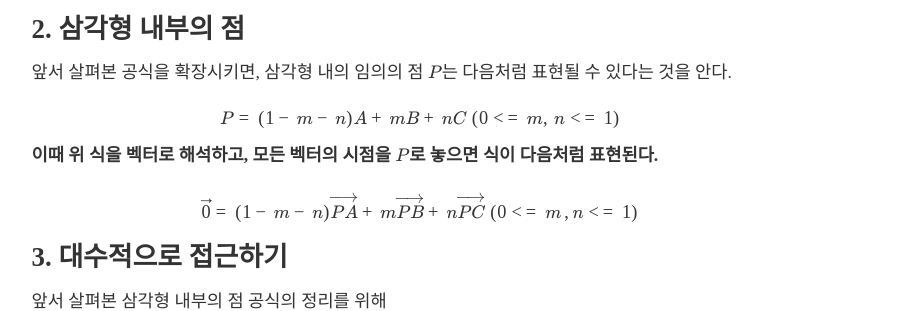
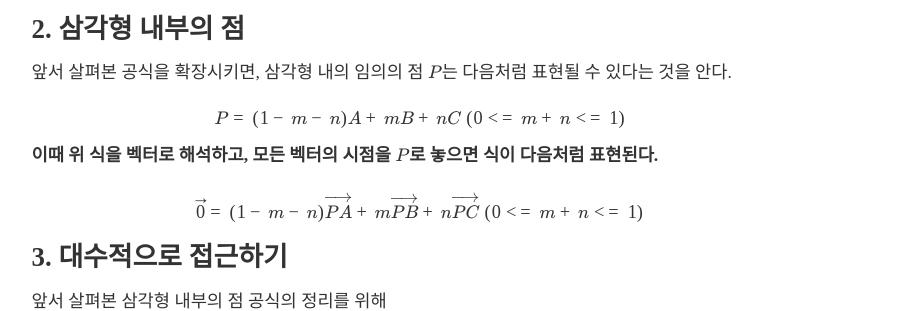
Before and after one commit to Hamsik2rang/Hamsik2rang.github.io, a Jekyll site: the page built from _posts/2022-02-23-how-to-discriminate-if-a-point-is-insde-a-triangle.md, in a window 1280 px wide and 900 px high, scrolled down 1206 px. Shown: the part 156-467 px from the top of the window, without its empty margins (220-1119 px from the left). Built offline with Jekyll 4.4.1, drawn with Linux system fonts in a browser that asks for light colours; nearby versions of some CDN libraries; some web fonts are replaced; formulas are drawn with MathJax 3; some of the changed text lies outside the part shown.

Commit message:
Fix typo

```diff
--- a/_posts/2022-02-23-how-to-discriminate-if-a-point-is-insde-a-triangle.md
+++ b/_posts/2022-02-23-how-to-discriminate-if-a-point-is-insde-a-triangle.md
@@ -57,7 +57,7 @@ $$
 
 
 $$
-P = (1-m-n)A + mB + nC\; (0 <= m,\,n<=1)
+P = (1-m-n)A + mB + nC\; (0 <= m+n<=1)
 $$
 
 
@@ -65,7 +65,7 @@ $$
 
 
 $$
-\overrightarrow{0}=(1-m-n){\overrightarrow{PA}}+m\overrightarrow{PB}+n\overrightarrow{PC}\; (0<=m\,,n<=1)
+\overrightarrow{0}=(1-m-n){\overrightarrow{PA}}+m\overrightarrow{PB}+n\overrightarrow{PC}\; (0<=m+n<=1)
 $$
 
 
```
Also changed, not shown: other parts of _posts/2022-02-23-how-to-discriminate-if-a-point-is-insde-a-triangle.md (+3 -1 lines).
